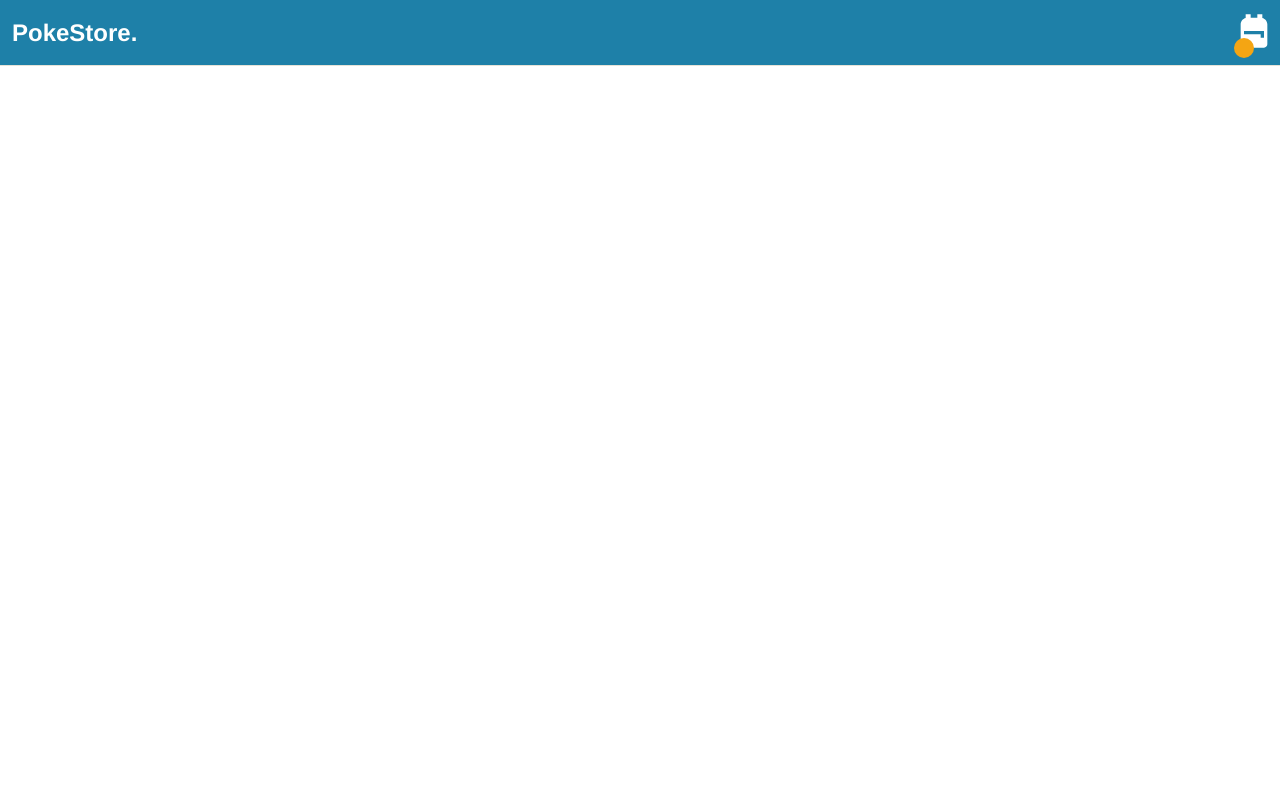
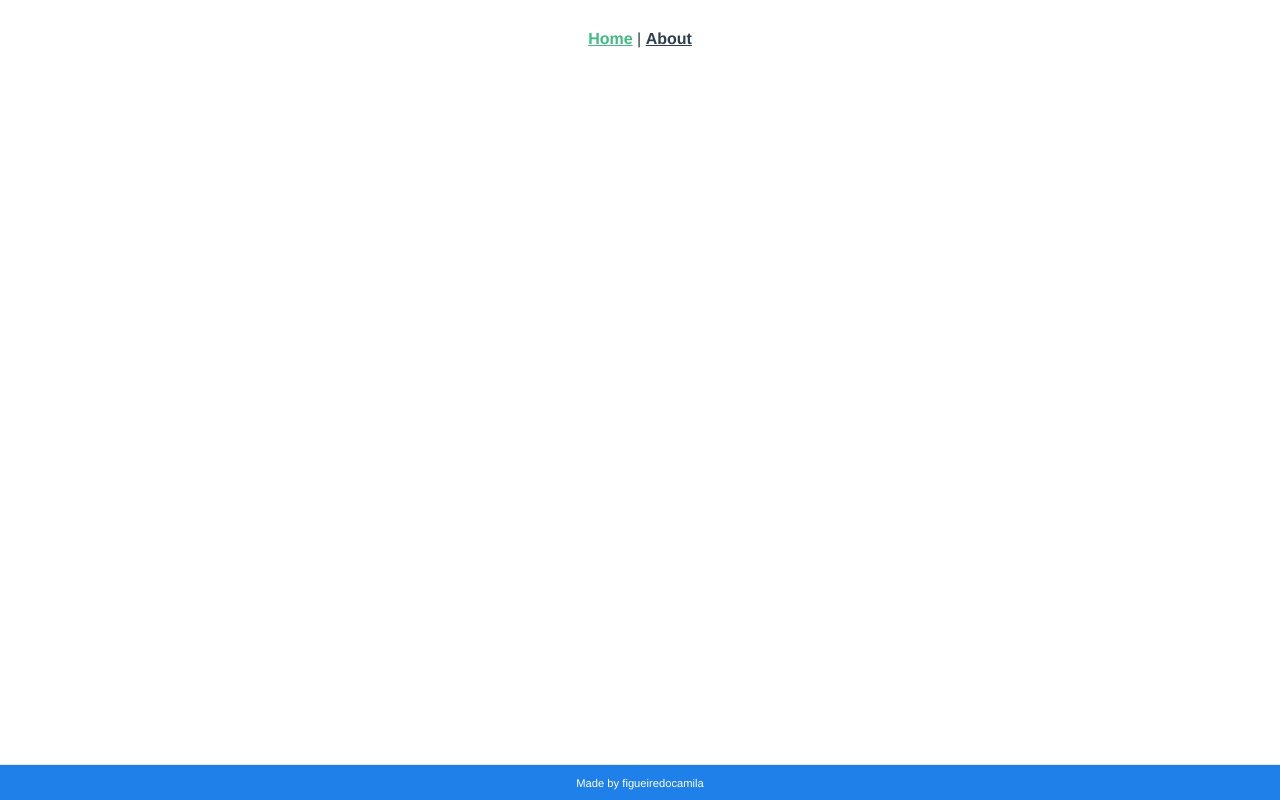
Before and after one commit to figueiredocamila/desafio-loja-pokemon, a Vue app: page /#/ in a window 1280 px wide. Built offline with nearby package versions, Linux system fonts and the light colour scheme.

Commit message:
finished footer

```diff
--- /dev/null
+++ b/src/components/organisms/footer/Footer.vue
@@ -0,0 +1,8 @@
+<template>
+  <div class="footer">
+    <span>Made by <a target="_blank" href="https://github.com/figueiredocamila">figueiredocamila</a></span>
+  </div>
+</template>
+<style lang="scss">
+  @import './style.scss';
+</style>
--- /dev/null
+++ b/src/components/organisms/footer/style.scss
@@ -0,0 +1,19 @@
+.footer {
+    width: 100%;
+    height: 35px;
+    background-color: #1E80E8;
+    display: flex;
+    justify-content: center;
+    align-items: center;
+    position: absolute;
+    bottom: 0;
+    font-size: .7em;
+    color:white;
+    border-top: 1px solid #E6E3D8;
+
+    a {
+        text-decoration: none;
+        color:white;
+        cursor: pointer;
+    }
+}
--- a/src/components/pages/Home.vue
+++ b/src/components/pages/Home.vue
@@ -1,11 +1,11 @@
 <template>
   <div class="home">
-    <Header />
+    <Footer />
   </div>
 </template>
 
 <script>
-import Header from '@/components/molecules/header/Header.vue';
+import Footer from '@/components/organisms/footer/Footer.vue';
 
 export default {
   name: 'Home',
@@ -15,7 +15,7 @@ export default {
   }),
 
   components: {
-    Header,
+    Footer,
   },
 
   computed: {
```
Also changed, not shown: src/components/organisms/header/Header.vue (renamed from src/components/molecules/header/Header.vue), src/components/organisms/header/style.scss (renamed from src/components/molecules/header/style.scss).
